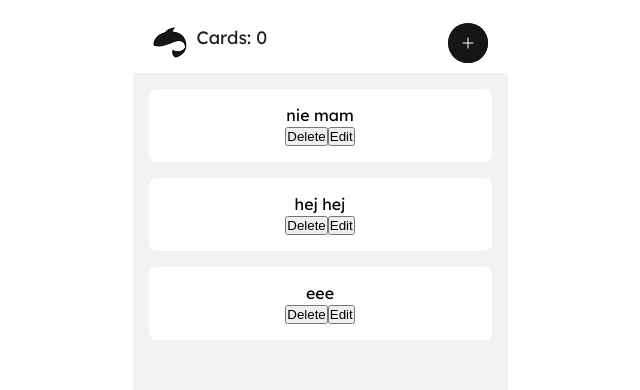
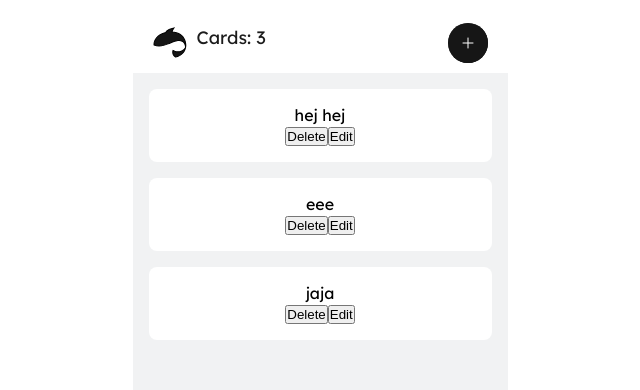
Before and after one commit to mr-fox93/fischkapp, a React (Vite) app: page / in a window 1280 px wide. Shown: the top 390 px of the page, without its empty margins (320-960 px from the left). Built offline with nearby package versions, Linux system fonts and the light colour scheme; data requests are answered from the project's data file.

Commit message:
feat-impl-delete-card

```diff
--- a/db.json
+++ b/db.json
@@ -1,10 +1,5 @@
 {
   "fiszki": [
-    {
-      "id": "d2ec4d07-d34f-4427-9a57-bc3b8da9f0dd",
-      "question": "nie mam",
-      "answer": "Cie dosyć"
-    },
     {
       "id": "0f144f0e-d6f9-4a48-a45e-80f84579e054",
       "question": "hej hej ",
@@ -14,6 +9,11 @@
       "id": "e3c55c99-46b1-4264-96c2-6dba8187bfea",
       "question": "eee",
       "answer": "makarena "
+    },
+    {
+      "id": "93258794-39e0-456a-8fb4-e205955445ae",
+      "question": "jaja",
+      "answer": "jak berety"
     }
   ]
 }
--- a/src/App.tsx
+++ b/src/App.tsx
@@ -18,7 +18,10 @@ function App() {
 
   return (
     <AppLayout>
-      <AppHeader cardsAmount={0} onVisible={() => setIsVisible(true)} />
+      <AppHeader
+        cardsAmount={flashcards.length}
+        onVisible={() => setIsVisible(true)}
+      />
       {isVisible && (
         <Flashcard
           id=""
```
